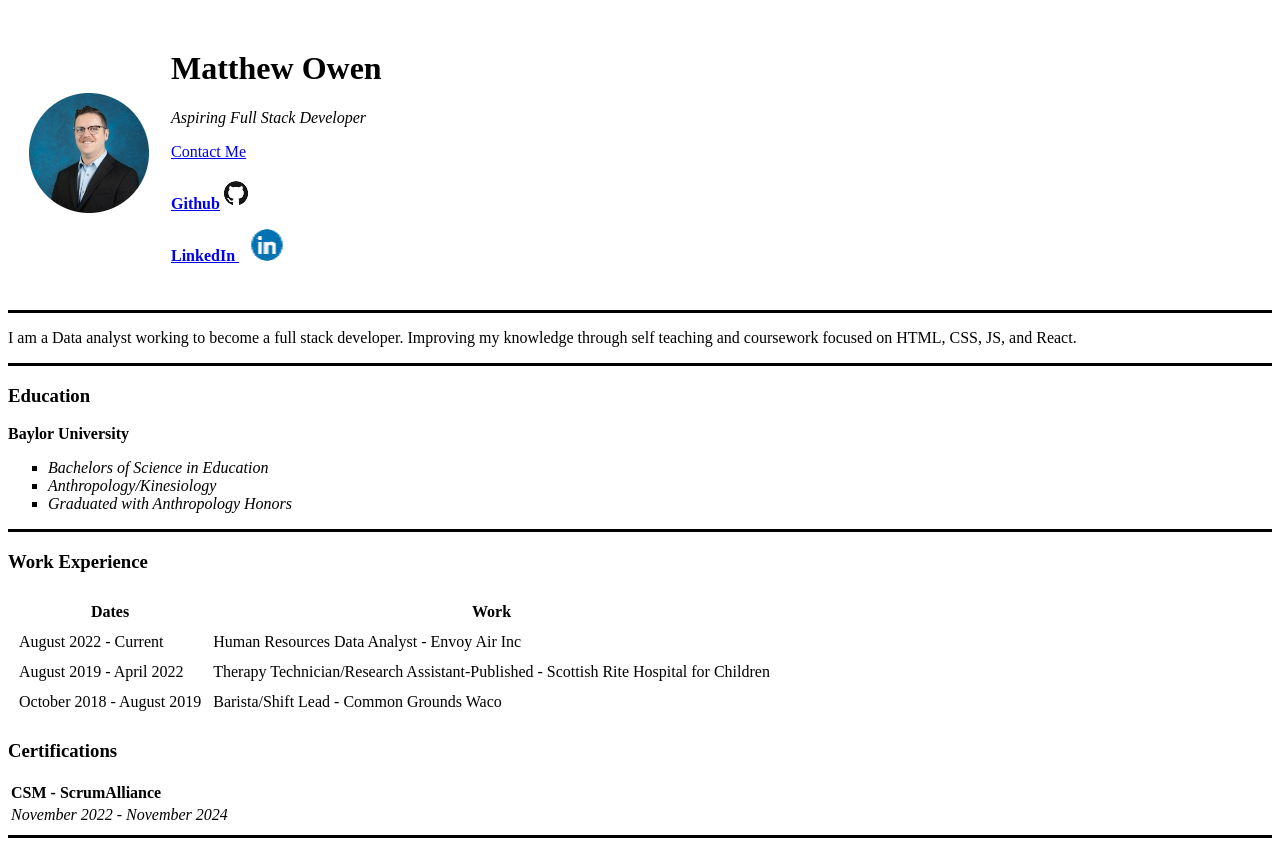
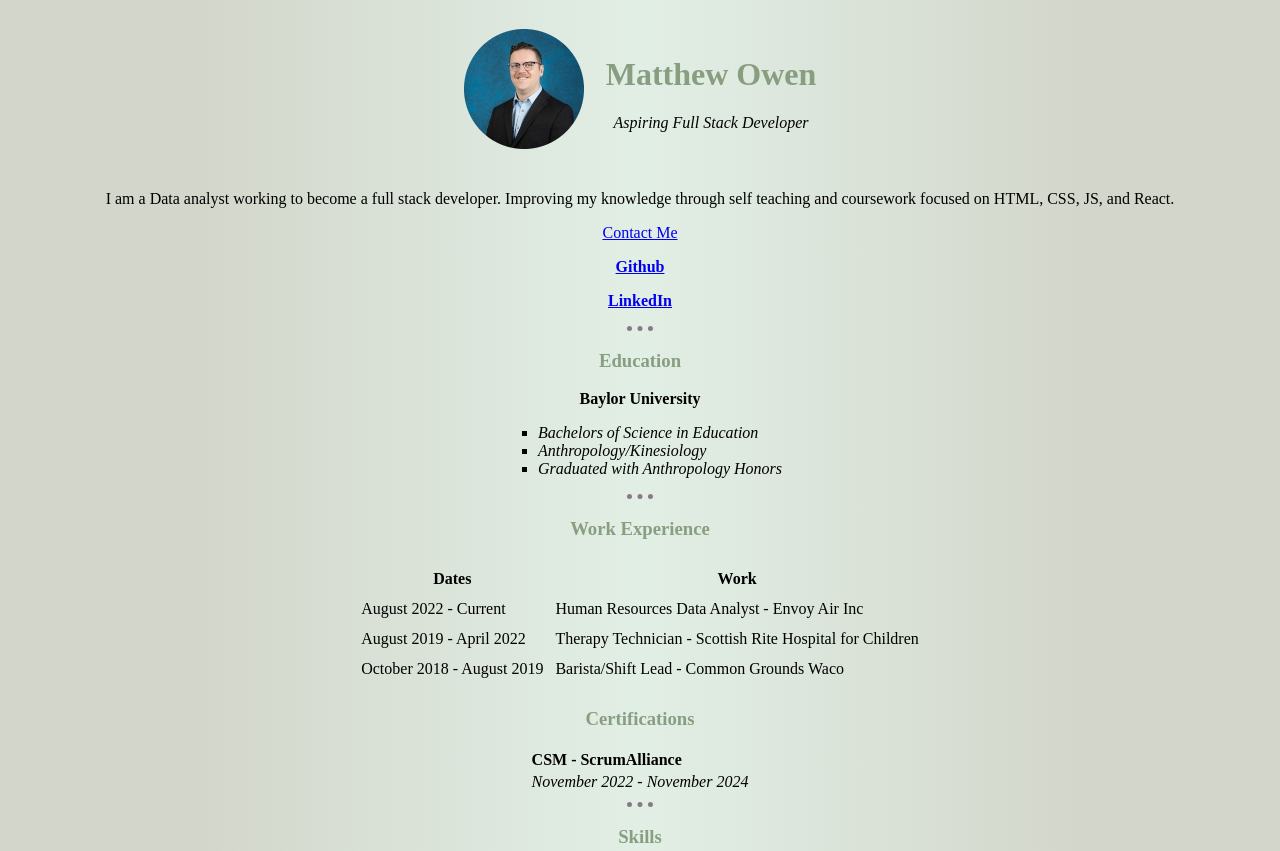
Before and after one commit to matto1994/mycv, a plain HTML site: page index.html in a window 1280 px wide. Shown: the top 851 px of the page. Drawn offline with Linux system fonts and the light colour scheme; files that its build step writes are made by us from their sources; files whose address does not match are found by name.

Commit message:
Added CSS updates

```diff
--- a/index.html
+++ b/index.html
@@ -3,26 +3,28 @@
 
 <head>
     <meta charset="UTF-8">
-    <title>Matthew Owen Personal Site</title>
+    <title>Matthew Owen</title>
+
+    <link rel="stylesheet" href="CSS/style.css">
+
 </head>
 
 <body>
     <table cellspacing="20">
         <tr>
-            <td><img src="headshot resize-modified.png" alt="Matt Owen Personal Headshot"></td>
+            <td><img src="C:\Users\matth\HTML projects\HTML Personal Site\Images\headshot resize-modified.png" alt="Matt Owen Personal Headshot"></td>
             <td>
                 <h1>Matthew Owen</h1>
                 <p><em>Aspiring Full Stack Developer</em></p>
-                <a href="contact.html">Contact Me</a>
-                <p><strong><a href="https://github.com/matto1994?tab=projects">Github</a><img src="GitHub-Mark.png" alt="GitHub Profile"></strong></p>
-                <p><strong><a href="https://www.linkedin.com/in/matthew-owen-csm/"> LinkedIn </a> <img src="LinkedIn-Symbole.png" alt="linked In"></strong></p>
             </td>
         </tr>
     </table>
-    <hr size="3" noshade color="black">
     <p>I am a Data analyst working to become a full stack developer. Improving my knowledge through self teaching and coursework focused on HTML, CSS, JS, and React.
     </p>
-    <hr size="3" noshade color="black">
+    <p><a href="contact.html">Contact Me</a></p>
+    <p><strong><a href="https://github.com/matto1994?tab=projects">Github</a></strong></p>
+    <p><strong><a href="https://www.linkedin.com/in/matthew-owen-csm/"> LinkedIn </a></strong></p>
+    <hr size="3" noshade>
     <h3>Education</h3>
     <p><strong>Baylor University</strong></p>
     <UL type="square">
@@ -30,7 +32,7 @@
         <li><em>Anthropology/Kinesiology</em></li>
         <li><em>Graduated with Anthropology Honors</em></li>
     </UL>
-    <hr size="3" noshade color="black">
+    <hr size="3" noshade>
     <h3>Work Experience</h3>
     <table cellspacing="10">
         <thead>
@@ -46,7 +48,7 @@
             </tr>
             <tr>
                 <td>August 2019 - April 2022</td>
-                <td>Therapy Technician/Research Assistant-Published - Scottish Rite Hospital for Children</td>
+                <td>Therapy Technician - Scottish Rite Hospital for Children</td>
             </tr>
             <tr>
                 <td>October 2018 - August 2019</td>
@@ -65,7 +67,7 @@
             </tr>
         </tbody>
     </table>
-    <hr size="3" noshade color="black">
+    <hr size="3" noshade>
     <h3>Skills</h3>
     <table cellspacing="10">
         <tr>
```
